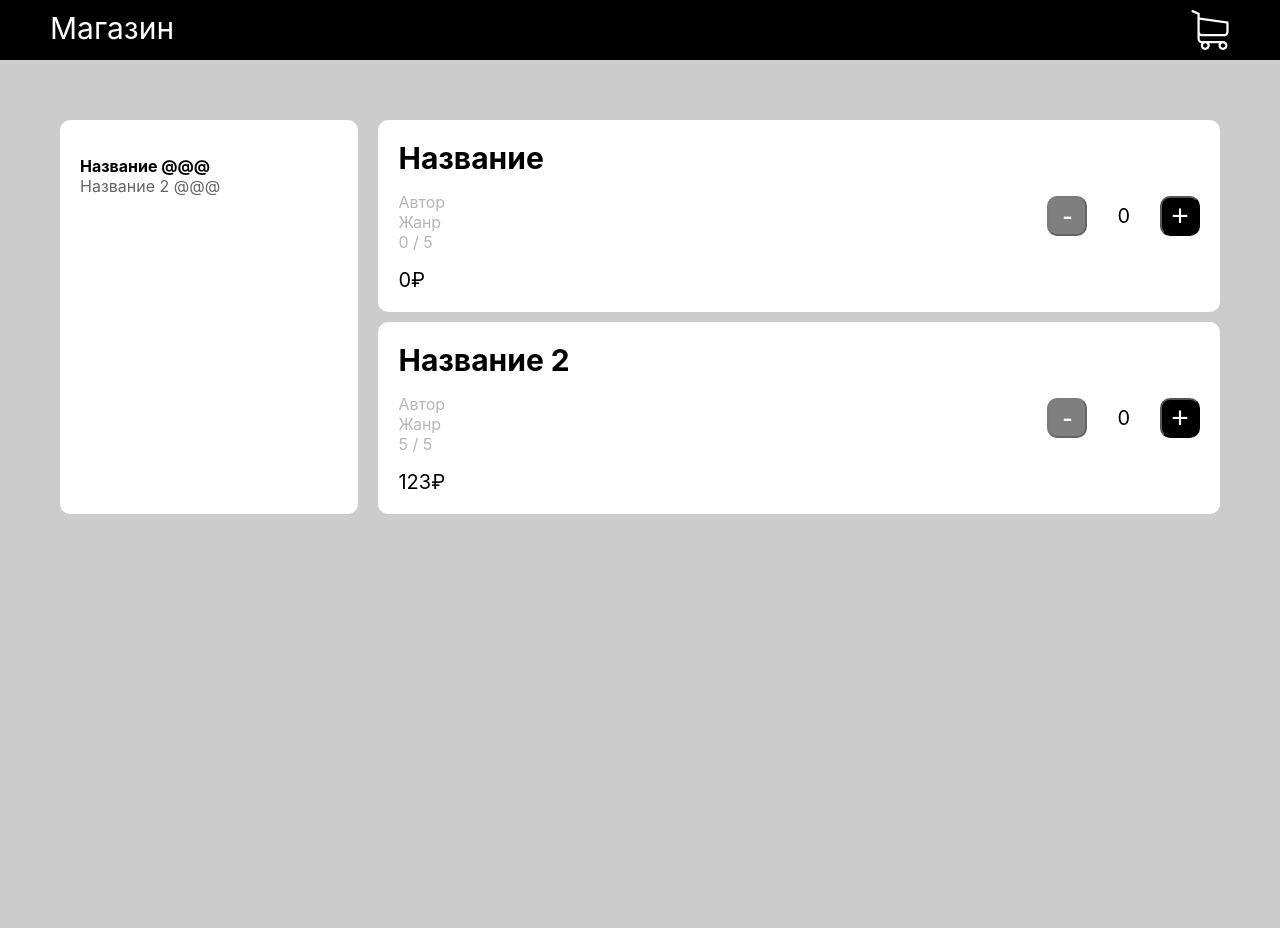
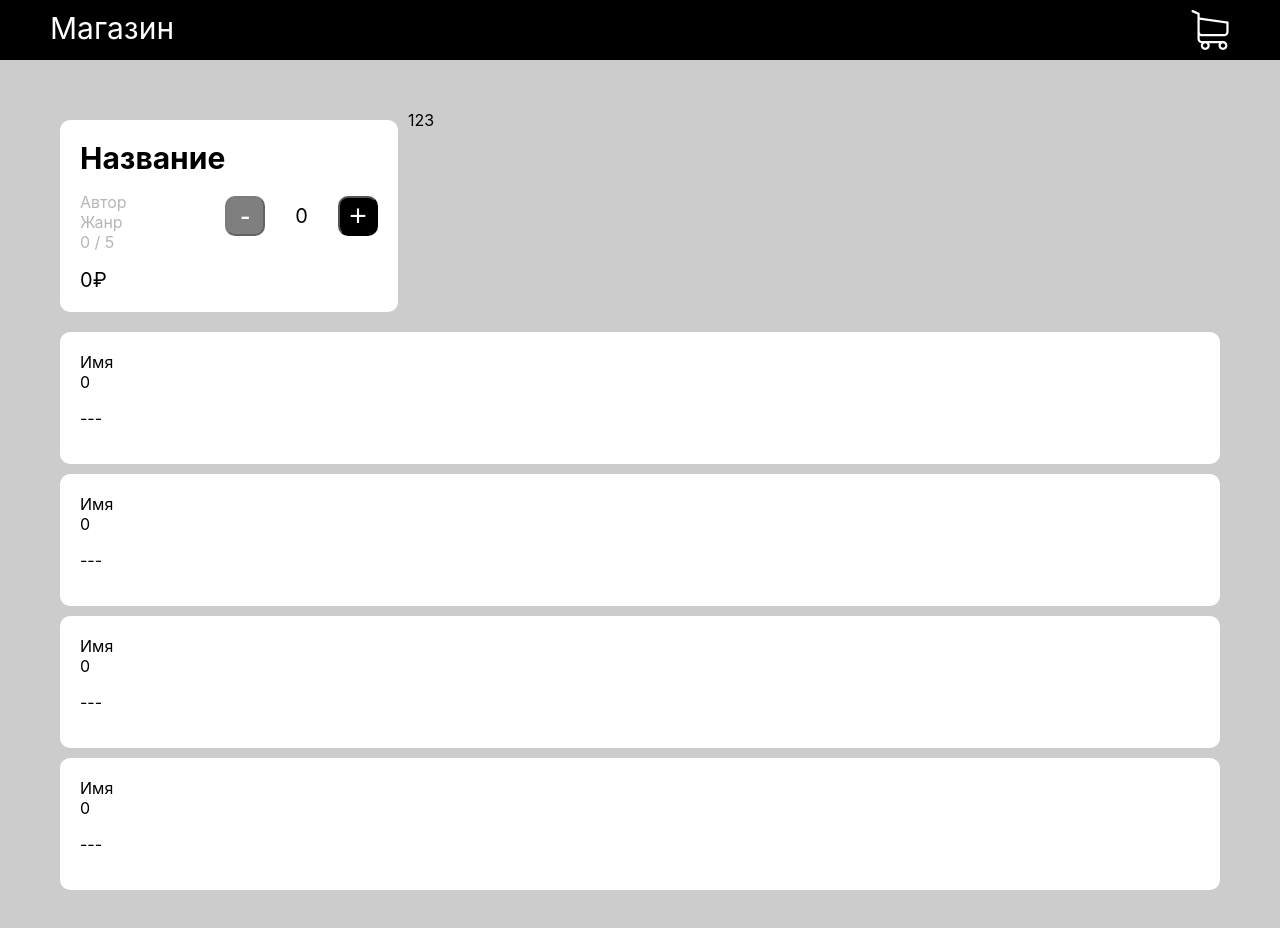
Before and after one commit to GRusl/YLppF_React, a React (Create React App) app: page / in a window 1280 px wide. Shown: the top 928 px of the page. Before the commit the page ends 800 px from the top, so only its background shows below. Built offline with nearby package versions, Linux system fonts and the light colour scheme.

Commit message:
The basic style of the card has been introduced

```diff
--- a/src/App.js
+++ b/src/App.js
@@ -2,6 +2,7 @@ import styles from './styles.module.css'
 
 import {Header} from './components/Header/Header';
 import {CatalogPage} from "./pages/CatalogPage/Catalog";
+import {DetailPage} from "./pages/DetailPage/Detail";
 // import {findByRole} from "@testing-library/react";
 
 import {sections} from "./constants/mock";
@@ -12,7 +13,10 @@ function App() {
             <Header/>
 
             <main className={ styles.main }>
-                <CatalogPage sections={ sections }/>
+                {
+                    // <CatalogPage sections={ sections }/>
+                }
+                <DetailPage/>
             </main>
         </>
     );
--- a/src/components/Item/Item.jsx
+++ b/src/components/Item/Item.jsx
@@ -1,4 +1,7 @@
 import styles from './styles.module.css';
+import base_styles from '../../styles.module.css';
+
+import classnames from 'classnames';
 
 import {useState} from "react";
 
@@ -14,7 +17,7 @@ export const Item = (
     const [count, setCount] = useState(0);
 
     return (
-        <div className={ styles.item }>
+        <div className={ classnames(styles.item, base_styles.card) }>
             <div>
                 <div className={ styles.title }>{ title }</div>
                 <ul className={ styles.infoUl }>
--- a/src/components/Item/styles.module.css
+++ b/src/components/Item/styles.module.css
@@ -1,9 +1,4 @@
 .item {
-    background-color: #fff;
-    border-radius: 10px;
-    padding: 20px;
-    margin: 10px;
-
     display: flex;
     justify-content: space-between;
 }
--- /dev/null
+++ b/src/components/Сomment/Сomment.jsx
@@ -0,0 +1,22 @@
+import styles from './styles.module.css';
+import base_styles from '../../styles.module.css';
+
+// import {useState} from "react";
+
+export const Сomment = (
+    {
+        name='Имя',
+        rating= 0,
+        text= '---',
+    }) => {
+
+    return (
+        <div className={ base_styles.card }>
+            <div>
+                <div>{ name }</div>
+                <div>{ rating }</div>
+            </div>
+            <p>{ text }</p>
+        </div>
+    )
+}
--- /dev/null
+++ b/src/pages/DetailPage/Detail.jsx
@@ -0,0 +1,23 @@
+import {Item} from "../../components/Item/Item";
+
+// import classnames from 'classnames';
+
+import styles from "./styles.module.css"
+import {Сomment} from "../../components/Сomment/Сomment";
+
+export const DetailPage = (props) => {
+    return (
+        <>
+            <div className={ styles.infoBlock }>
+                <Item className={ styles.dataBlock } />
+                <div className={ styles.annotationBlock }>123</div>
+            </div>
+            <div>
+                <Сomment/>
+                <Сomment/>
+                <Сomment/>
+                <Сomment/>
+            </div>
+        </>
+    )
+}
--- /dev/null
+++ b/src/pages/DetailPage/styles.module.css
@@ -0,0 +1,14 @@
+.infoBlock {
+    display: flex;
+    flex-direction: row;
+    flex-wrap: wrap;
+    width: 100%;
+}
+
+.dataBlock {
+    width: 50%;
+}
+
+.annotationBlock {
+    width: 50%;
+}
--- a/src/styles.module.css
+++ b/src/styles.module.css
@@ -1,3 +1,10 @@
 .main {
     padding: 50px 50px;
 }
+
+.card {
+    background-color: #fff;
+    border-radius: 10px;
+    padding: 20px;
+    margin: 10px;
+}
```
Also changed, not shown: src/components/Сomment/styles.module.css (added).
